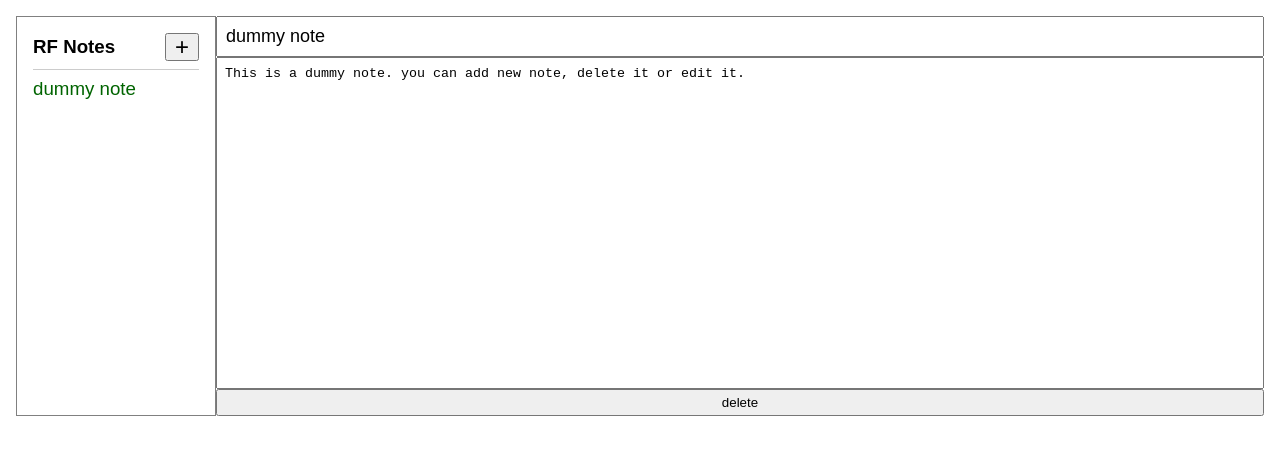
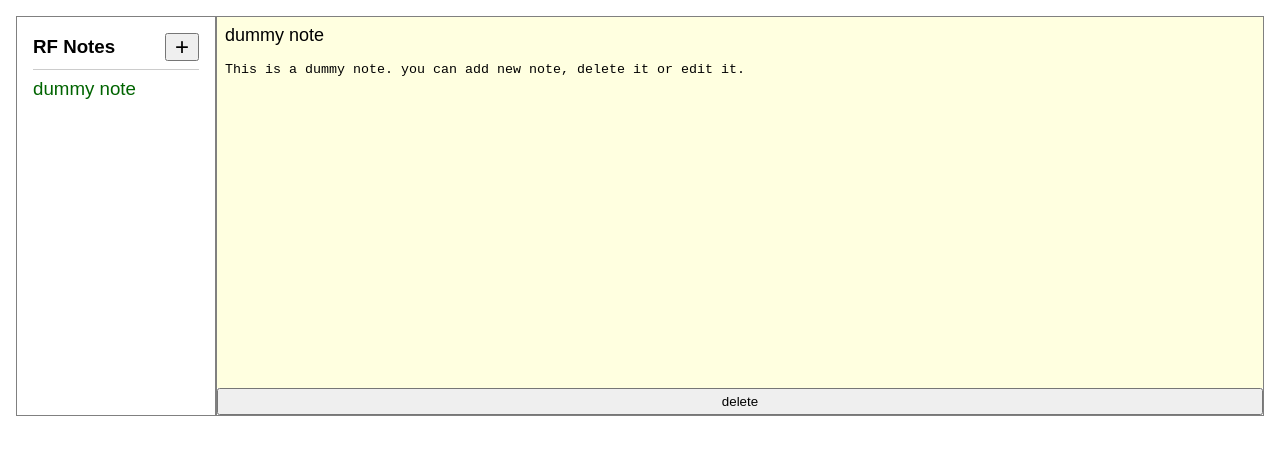
Before and after one commit to rahatfaruk/rf-notes-ext, a browser extension: page index.html in a window 1280 px wide. Drawn offline with Linux system fonts and the light colour scheme.

Commit message:
note bg changed

```diff
--- a/style.css
+++ b/style.css
@@ -15,7 +15,7 @@ button {padding: .25rem; cursor: pointer;}
 .note-wrapper {
   display: flex;
   height: 400px;
-  min-width: 500px;
+  min-width: 550px;
 }
 
 /* ## notes list wrapper */
@@ -61,14 +61,19 @@ button {padding: .25rem; cursor: pointer;}
   flex: 1;
   display: flex;
   flex-direction: column;
+  border: 1px solid gray;
 }
 .note-details input{
   padding: .5rem;
   font-size: 1.125rem;
+  background: lightyellow;
+  border: none;
 }
 
 .note-details textarea {
   flex: 1;
   padding: .5rem;
   resize: none;
+  border: none;
+  background: lightyellow;
 }
```
